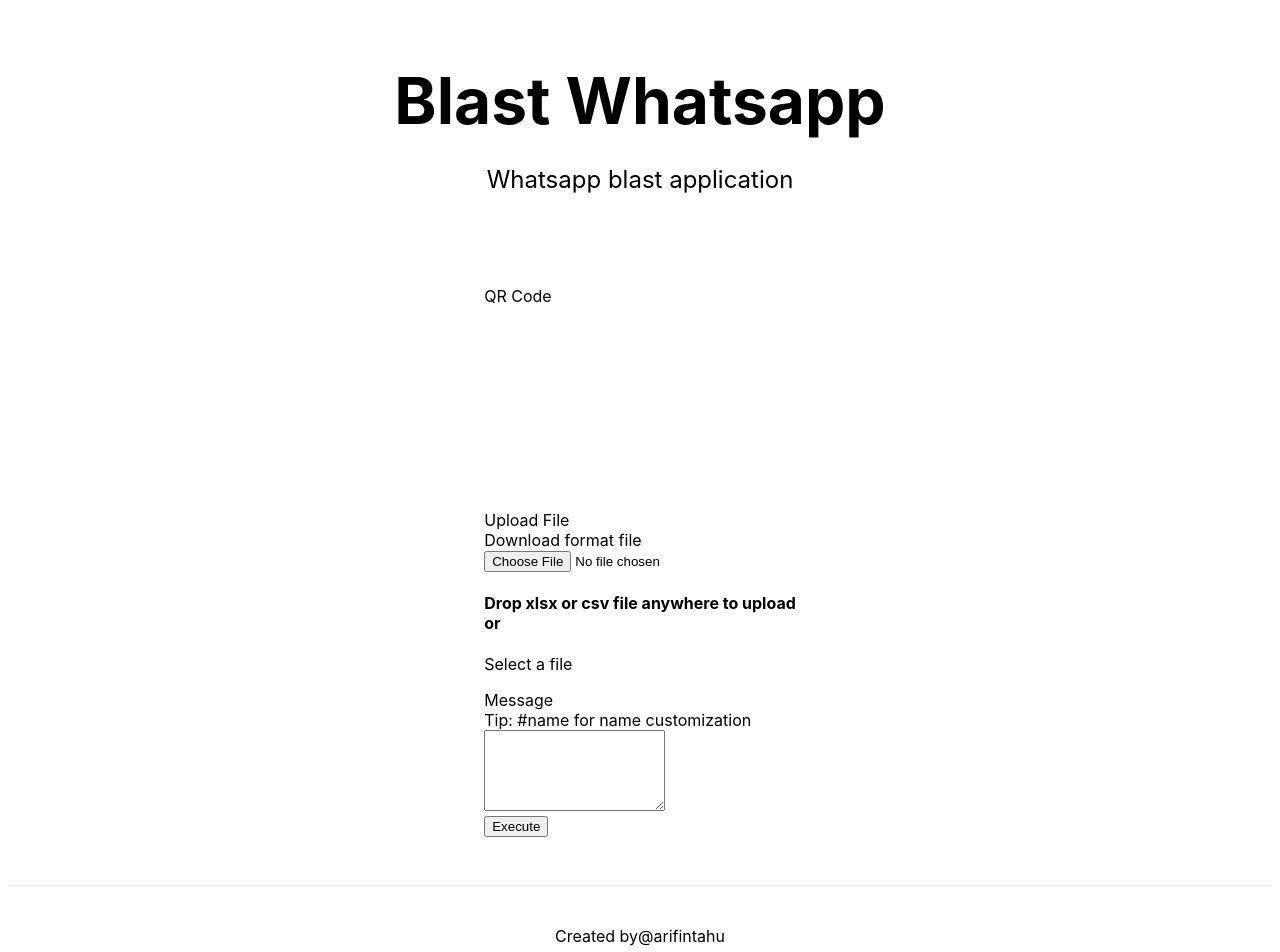
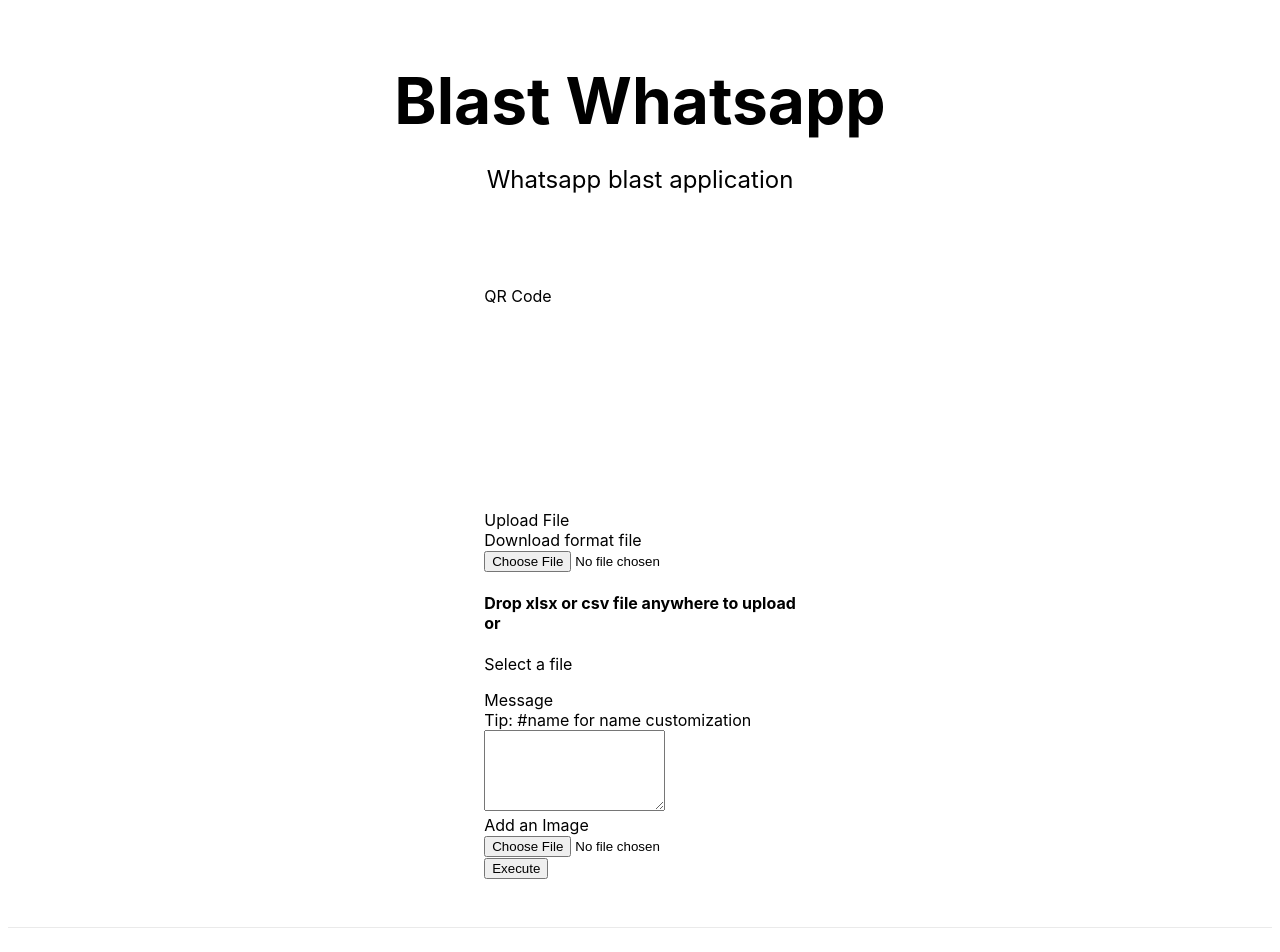
Before and after one commit to oversea-academy/oversea-blast, a Next.js app: page / in a window 1280 px wide. Shown: the top 952 px of the page. Built offline with nearby package versions, Linux system fonts and the light colour scheme.

Commit message:
add image media

```diff
--- a/pages/index.jsx
+++ b/pages/index.jsx
@@ -9,6 +9,9 @@
   const [socket, setSocket]       = useState(io());
   const [message, setMessage]     = useState("");
   const [file, setFile]           = useState(React.createRef());
+  const [image, setImage]         = useState(React.createRef());
+  const [dataImage, setDataImage] = useState(null);
+  const [imageExt, setImageExt] = useState(null);
   const [fileName, setFileName]   = useState(null);
   const [dataExcel, setDataExcel] = useState([]);
   const [statusMsg, setStatusMsg] = useState(null);
@@ -22,7 +25,9 @@
         setStatusMsg("Loading...");
         const data = {
           message,
-          rows: dataExcel
+          rows: dataExcel,
+          image_ext: imageExt,
+          image_data: dataImage
         }
         socket.emit("message", data);
       }
@@ -43,8 +48,33 @@
     }
   }
 
+  function handleImage(e) {
+    e.preventDefault();
+    const name  = image.current.files[0].name;
+    const ext   = name.split(".")[1]
+    const ext_list = ['png', 'jpg', 'jpeg', 'JPG'];
+    if ( ext_list.includes(ext) ) {
+      setImageExt(ext);
+      readImage(image.current.files[0]);
+    } else {
+      alert('File format is not valid')
+    }
+  }
+
   function handleMessage(e) {
     setMessage(e.target.value);
+  }
+
+  function readImage(fileImage) {
+    const reader = new FileReader();
+    reader.onload = function(e) {
+      const base64 =  e.target.result.replace(/.*base64,/, '');
+      setDataImage(base64);
+    };
+    reader.onerror = function(ex) {
+      console.log(ex);
+    };
+    reader.readAsDataURL(fileImage);
   }
 
   function convertExcel(fileExcel) {
@@ -58,7 +88,6 @@
       const content = xlsx.utils.sheet_to_json(workbook.Sheets[sheet_name_list[0]]);
       setDataExcel(content);
     };
-
     reader.onerror = function(ex) {
       console.log(ex);
     };
@@ -161,6 +190,13 @@
             </div>
 
             <div className="form-group">
+              <div className="mt-3 font-semibold">Add an Image</div>
+              <div>
+                <input type="file" ref={image} onChange={handleImage}></input>
+              </div>
+            </div>
+
+            <div className="form-group">
               {
                 isLoading ?
                 <div className=" mt-3 flex">
```
Also changed, not shown: server.js (+8 -2 lines).
